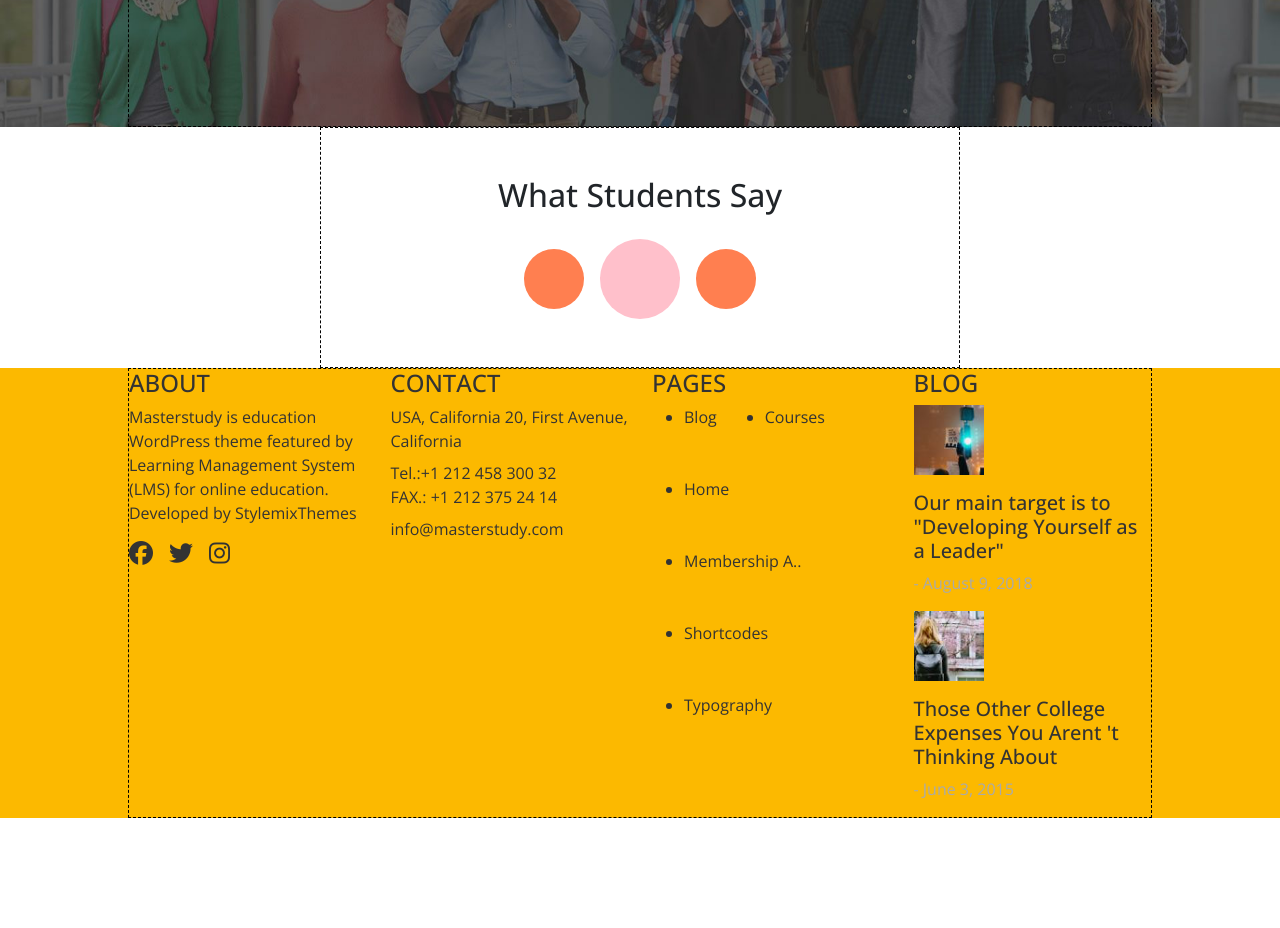
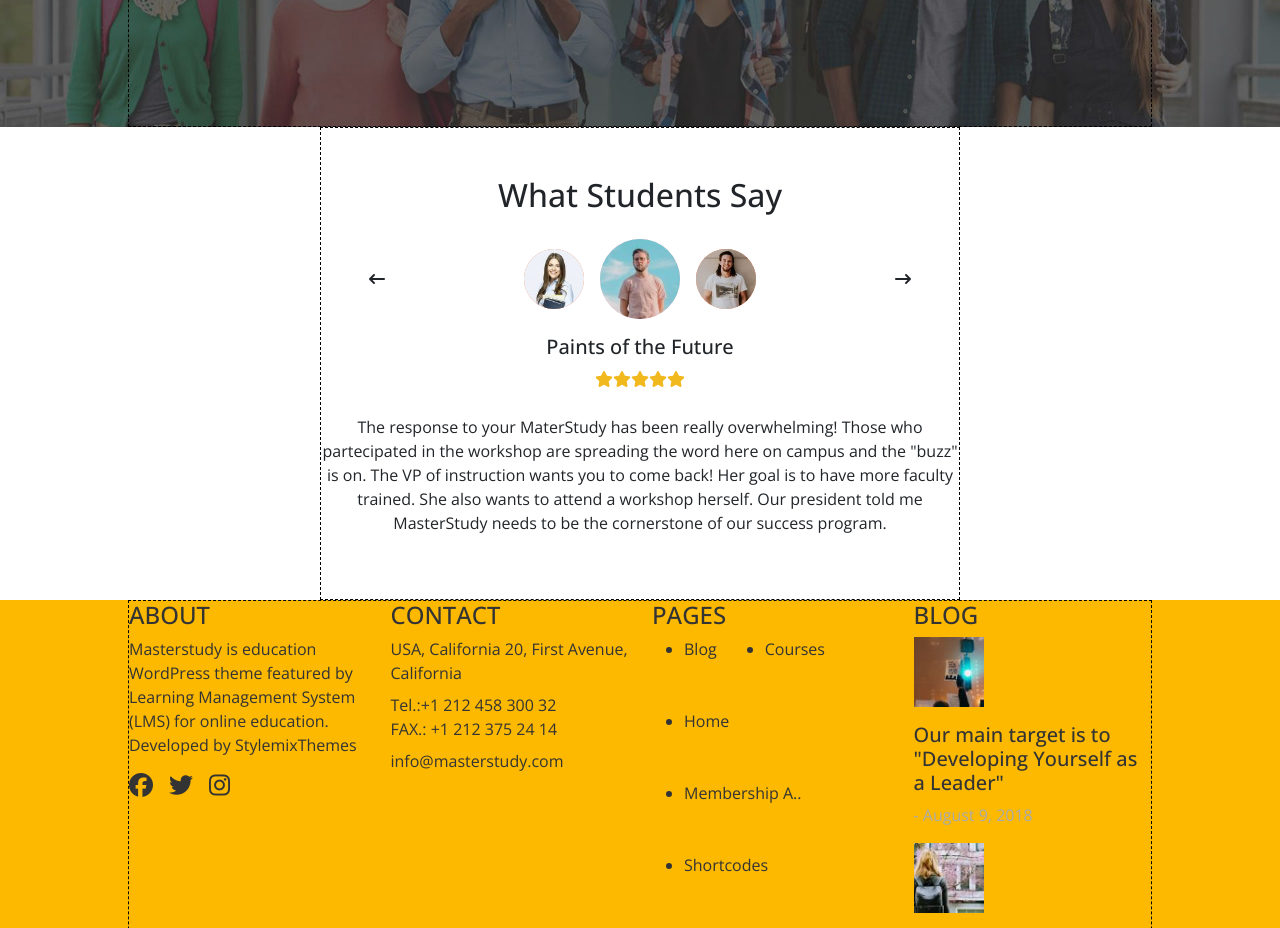
Before and after one commit to gianlucafalaschi/proj-html-vuejs, a Vue app: page / in a window 1280 px wide. Shown: the part 3280-4208 px from the top of the page. Before the commit the page ends 4098 px from the top, so only its background shows below. Built offline with nearby package versions, Linux system fonts and the light colour scheme.

Commit message:
AppReviews

```diff
--- a/src/components/AppReviews.vue
+++ b/src/components/AppReviews.vue
@@ -5,19 +5,31 @@
 <template>
     <section class="ms-reviews">
         <div class="ms-container-50">
-            <div class="ms-row py-5">
+            <div class="ms-row py-5 d-flex flex-column align-items-center">
                 <h2 class="text-center mb-4">What Students Say</h2>
-                <div class="ms-reviews-images d-flex justify-content-center align-items-center gap-3">
-                    <div class="round-container-small rounded-circle">
-                        <img src="" alt="">
+                <!-- reviews images -->
+                <div class="ms-reviews-images w-100 d-flex justify-content-between  align-items-center mb-3">
+                    <span><i class="fa-solid fa-arrow-left-long ms-5"></i></span>
+                    <div class="ms-rounds d-flex align-items-center gap-3">
+                        <div class="ms-round-container-small rounded-circle overflow-hidden">
+                            <img class="img-fluid" src="../assets/img/4-100x100.jpg" alt="">
+                        </div>
+                        <div class="ms-round-container-big rounded-circle overflow-hidden">
+                            <img class="img-fluid" src="../assets/img/2-100x100.jpg" alt="">
+                        </div>
+                        <div class="ms-round-container-small rounded-circle overflow-hidden">
+                            <img class="img-fluid" src="../assets/img/1-100x100.jpg" alt="">
+                        </div>
                     </div>
-                    <div class="round-container-big rounded-circle">
-                        <img src="" alt="">
-                    </div>
-                    <div class="round-container-small rounded-circle">
-                        <img src="" alt="">
-                    </div>
+                    <span><i class="fa-solid fa-arrow-right-long me-5"></i></span>
                 </div>
+                <!-- reviews images -->
+                <h5 class="ms-review-title">Paints of the Future</h5>
+                <div class="ms-review-stars">
+                    <!-- stampare 5 stelle -->
+                    <i v-for="n in 5" class="fa-solid fa-star"></i>
+                </div>
+                <p class="ms-review-text mt-4 text-center">The response to your MaterStudy has been really overwhelming! Those who partecipated in the workshop are spreading the word here on campus and the "buzz" is on. The VP of instruction wants you to come back! Her goal is to have more faculty trained. She also wants to attend a workshop herself. Our president told me MasterStudy needs to be the cornerstone of our success program.</p>
             </div>
         </div>
     </section>
@@ -36,17 +48,18 @@
     margin: 0 auto;
     padding-left: 10px;
     padding-right: 10px;
-    border: 1px dashed  black;
+    border: 1px dashed black;
 }
 
-.round-container-big {
+.ms-round-container-big {
     width: 80px;
     height: 80px;
     background-color: pink;
 
 
 }
-.round-container-small {
+
+.ms-round-container-small {
     width: 60px;
     height: 60px;
     background-color: coral;
@@ -54,4 +67,7 @@
 
 }
 
+.ms-review-stars {
+    color: #F2B91E;
+}
 </style>
```
